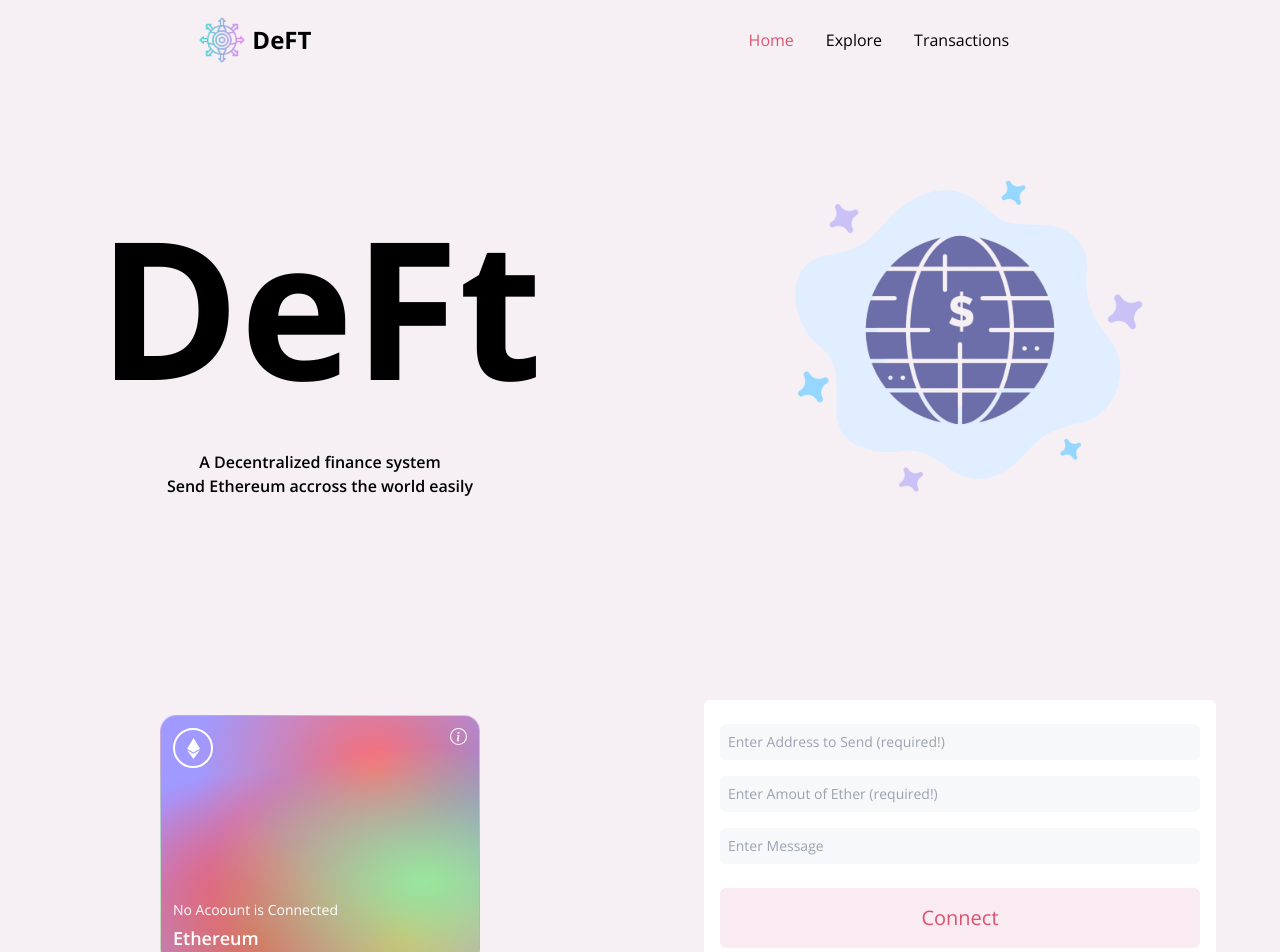
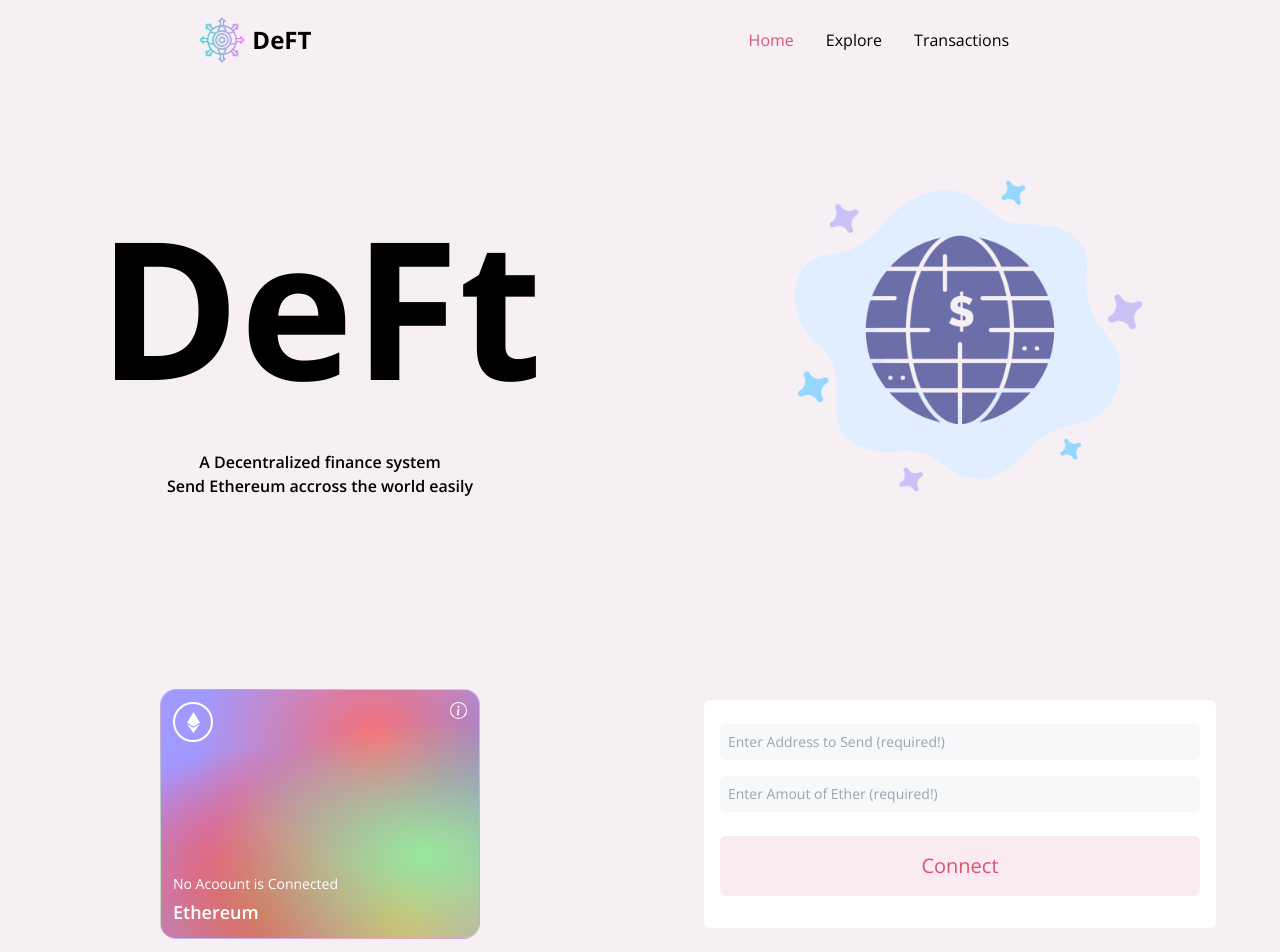
Before and after one commit to subhradwip01/DeFT-Blockchain-app, a React (Vite) app in the folder client/: page / in a window 1280 px wide. Shown: the top 952 px of the page. Built offline with nearby package versions, Linux system fonts and the light colour scheme.

Commit message:
connecting to metamaskwallet feature added
Signed-off-by: subhradwip01 <subhradwip01@gmail.com>

```diff
--- a/client/src/components/Payment.jsx
+++ b/client/src/components/Payment.jsx
@@ -1,7 +1,8 @@
-import React from "react";
+import React,{useContext} from "react";
 import { SiEthereum } from "react-icons/si";
 import { Loader } from "./index";
 import { BsInfoCircle } from "react-icons/bs";
+import { TransactionContext } from "../context/TransactionContext";
 const Input = ({ placeholder, name, type, value, handleChanhe }) => {
   return (
     <input
@@ -9,17 +10,24 @@ const Input = ({ placeholder, name, type, value, handleChanhe }) => {
       name={name}
       type={type}
       value={value}
-      onChange={(e) => handleChanhe(e)}
+      onChange={(e) => handleChanhe(e,name)}
       className="my-2 w-full rounded-md p-2 outline-none bg-[#F7F8FA] text-sm"
     />
   );
 };
 
 const Payment = () => {
-  const acc=false
-  const handleChange = (e) => {
-    console.log(e.target.name);
-  };
+  const {connectWallet,currentAccount,formData,setFormData,handleChange,payment} = useContext(TransactionContext)
+  const handleSubmit=(e)=>{
+    const {toAddress,amount}=formData;
+    e.preventDefault();
+
+    if(!toAddress || !amount){
+      window.alert("Please fill all info before make payment")
+      return;
+    }
+    payment()
+  }
   return (
     <div className="grid  md:grid-cols-2 grid-cols-1 items-center justify-items-center sm:py-20 py-10 ">
       <div className="p-3 md:w-[50%] w-[250px] sm:h-[250px] h-[170px] sm:mx-auto ml-5 eth-card white-glassmorphism">
@@ -48,17 +56,12 @@ const Payment = () => {
         ></Input>
         <Input
           placeholder="Enter Amout of Ether (required!)"
-          name="ethAmount"
+          name="amount"
           type="text"
           handleChanhe={handleChange}
         ></Input>
-        <Input
-          placeholder="Enter Message"
-          name="toAddress"
-          type="message"
-          handleChanhe={handleChange}
-        ></Input>
-        {!acc && <div className="w-full flex justify-center align-center my-4 bg-[#FAEAF1] py-4 rounded-md text-[#DA526D] text-xl">Connect</div>}
+        {!currentAccount && <div className="w-full flex justify-center align-center my-4 bg-[#FAEAF1] py-4 rounded-md text-[#DA526D] text-xl cursor-pointer" onClick={connectWallet}>Connect</div>}
+        {currentAccount && <div className="w-full flex justify-center align-center my-4 bg-[#FAEAF1] py-4 rounded-md text-[#DA526D] text-xl cursor-pointer" onClick={handleSubmit}>Pay</div>}
       </div>
     </div>
   );
```
